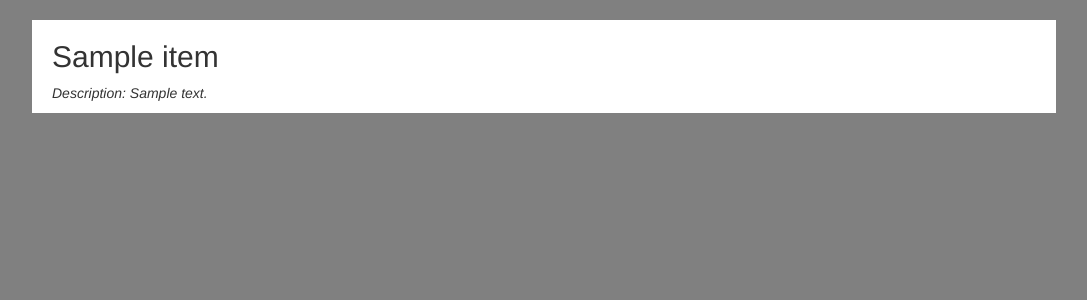
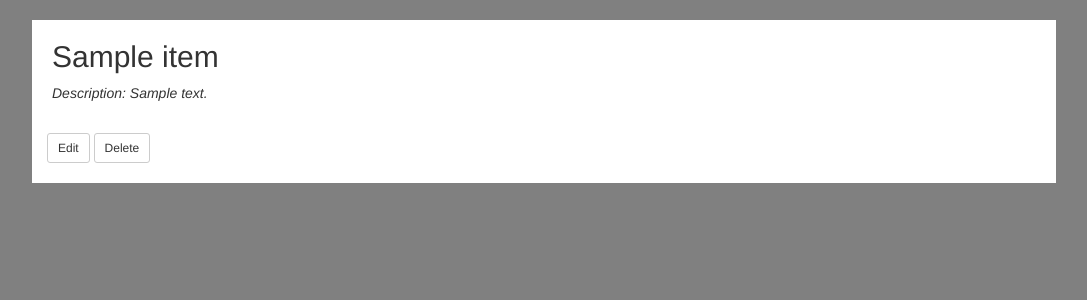
Before and after one commit to starlest/ItemCatalog, a Flask app: page /catalog/item/1 in a window 1280 px wide. Shown: the part 51-351 px from the top of the page, without its empty margins (96-1183 px from the left). Run offline with Flask 2, Linux system fonts and the light colour scheme; tables that the repository leaves empty hold one stand-in row (values such as "Sample post"); some libraries are stand-ins or nearby versions.

Commit message:
Add item json endpoint

```diff
--- a/database_setup.py
+++ b/database_setup.py
@@ -61,7 +61,7 @@ class Item(Base):
         return {
             'name': self.name,
             'id': self.id,
-            'created_at': self.created_at
+            'description': self.description
         }
 
 
--- a/main.py
+++ b/main.py
@@ -4,7 +4,7 @@ import string
 import httplib2
 import requests
 from flask import Flask, render_template, request, make_response, flash, \
-    redirect, url_for
+    redirect, url_for, jsonify
 from flask import session as login_session
 from oauth2client.client import FlowExchangeError
 from oauth2client.client import flow_from_clientsecrets
@@ -24,6 +24,12 @@ Base.metadata.bind = engine
 
 DBSession = sessionmaker(bind=engine)
 session = DBSession()
+
+# API Endpoint for Item
+@app.route("/catalog/item/<int:item_id>/JSON")
+def itemJSON(item_id):
+    item = session.query(Item).filter_by(id=item_id).one()
+    return jsonify(item.serialize)
 
 
 @app.route('/login')
--- a/static/css/styles.css
+++ b/static/css/styles.css
@@ -82,3 +82,7 @@ p {
     -ms-flex-direction: column;
     flex-direction: column;
 }
+
+.buttons {
+    margin: 20px 0;
+}
--- a/templates/catalog.html
+++ b/templates/catalog.html
@@ -36,6 +36,7 @@
                 <li>
                     <a href="{{url_for('showItem', item_id=item.id)}}">
                         {{item.name}}</a>
+                    <i>({{item.category.name}})</i>
                     {% if item.user_id == current_logged_in_user_id %}
                     <a class="btn btn-sm btn-default"
                        href="{{url_for('editItem', item_id=item.id)}}">Edit
--- a/templates/item.html
+++ b/templates/item.html
@@ -9,5 +9,13 @@
     <div class="row">
         <p>Description: {{item.description}}</p>
     </div>
+    <div class="row buttons">
+        <a class="btn btn-sm btn-default"
+           href="{{url_for('editItem', item_id=item.id)}}">Edit
+        </a>
+        <a class="btn btn-sm btn-default"
+           href="{{url_for('deleteItem', item_id=item.id)}}">Delete
+        </a>
+    </div>
 </div>
 {% endblock %}
```
Also changed, not shown: 1 other file.
